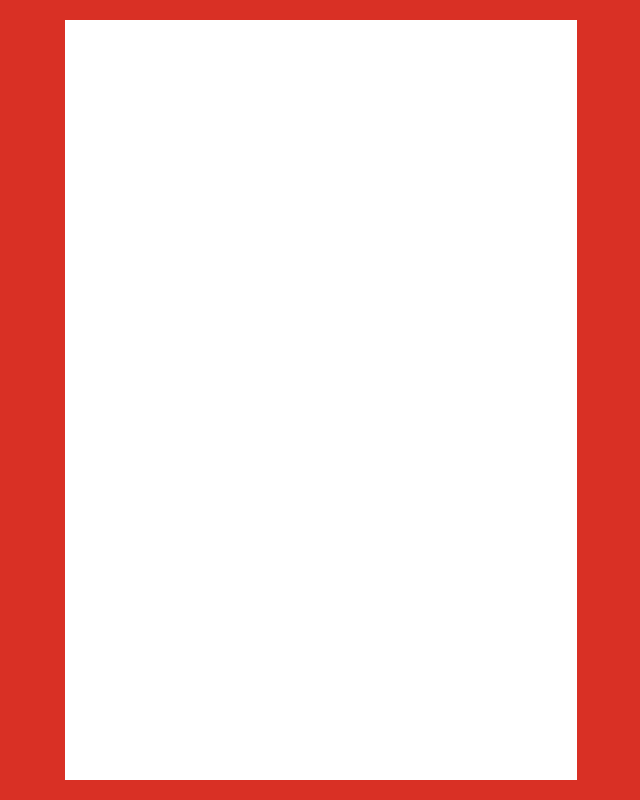
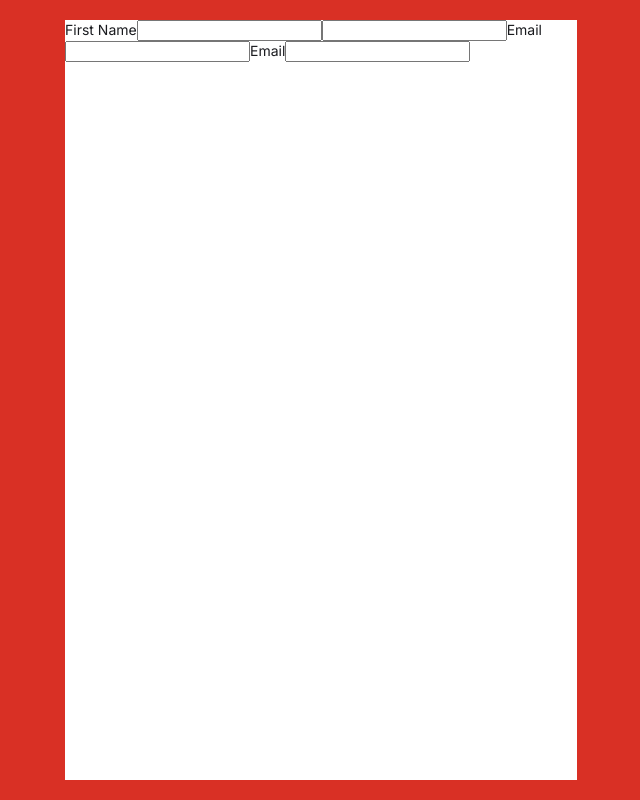
Before and after one commit to Syedmahmood777/symail, an Angular app in the folder sy-mail/: page /auth/signup in a window 1280 px wide. Shown: the whole page, without its empty margins (319-959 px from the left). Built offline with nearby package versions, Linux system fonts and the light colour scheme.

Commit message:
add signup basic styling #2

```diff
--- a/sy-mail/src/app/components/auth/signup/signup.html
+++ b/sy-mail/src/app/components/auth/signup/signup.html
@@ -1,4 +1,17 @@
 <div class="container">
-    <div class="signup-container"></div>
+    <div class="signup-container">
+        <form action="">
+            <label for="first" >First Name</label>
+            <input type="email" name="email">
+            <label for="email" ></label>
+            <input type="email" name="email">
+            <label for="email" >Email</label>
+            <input type="email" name="email">
+            <label for="email" >Email</label>
+            <input type="email" name="email">
+
+        </form>
+
+    </div>
 
 </div>
```
